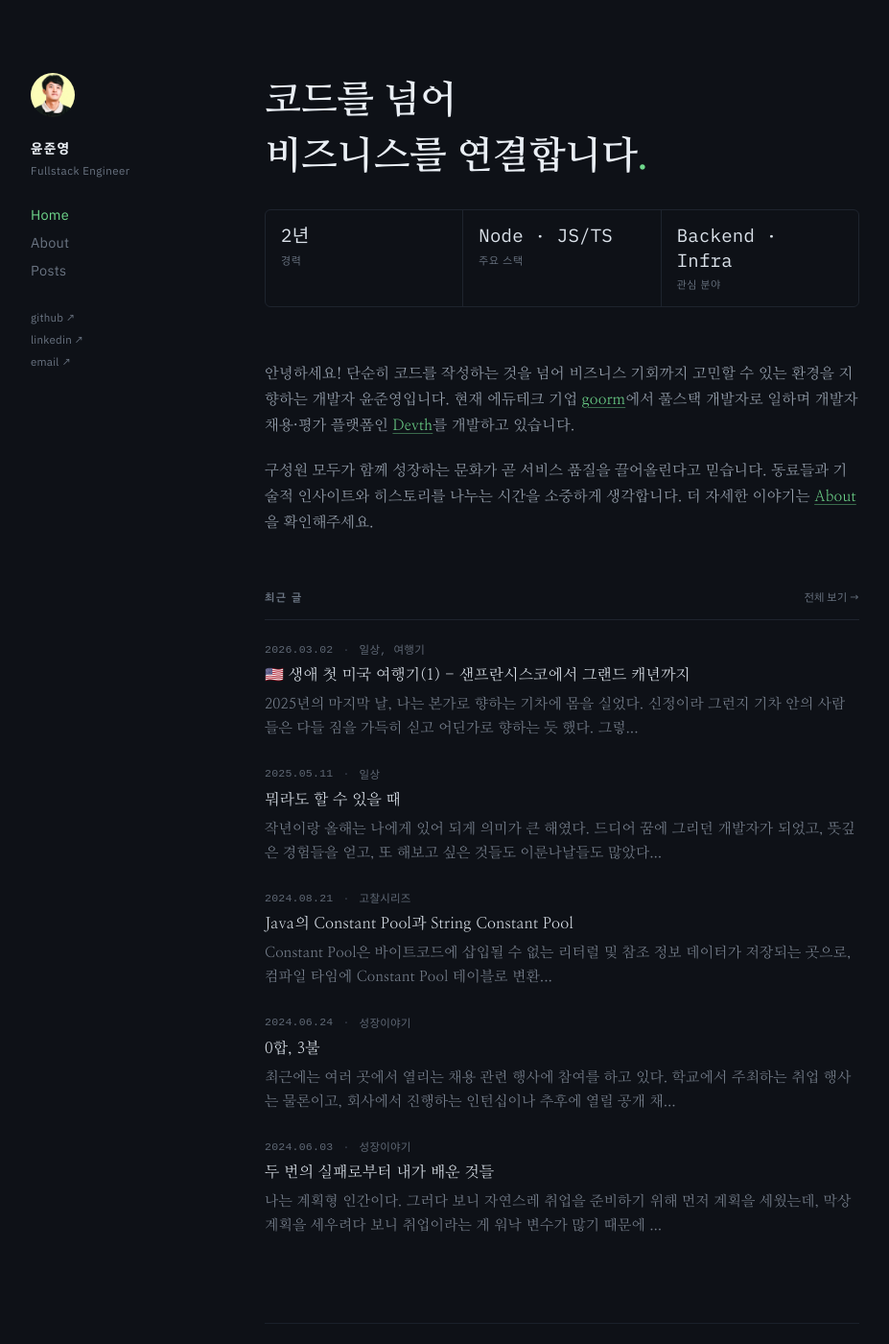
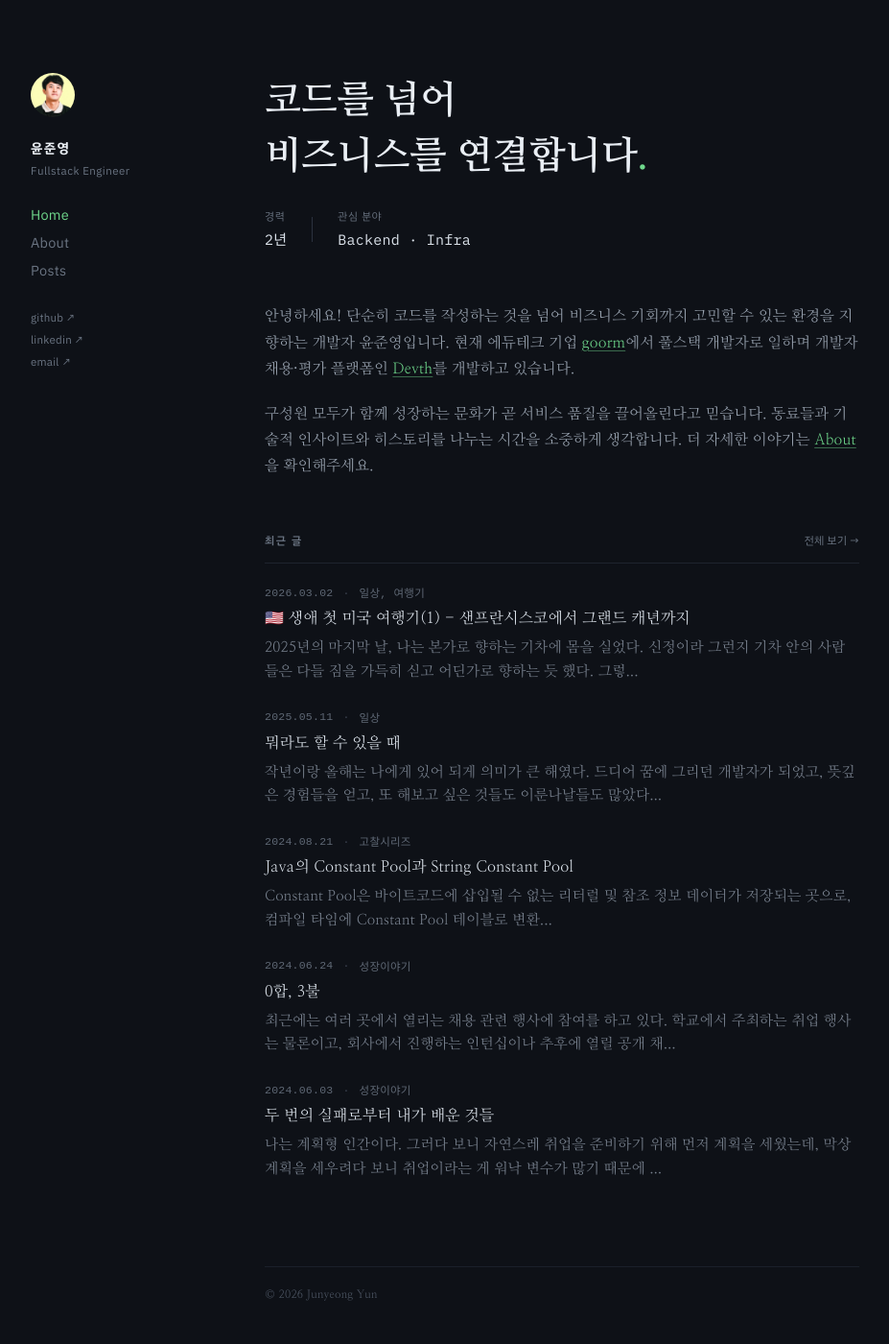
Before and after one commit to ypjun100/v2.junyeong.dev, a Jekyll site: the page built from index.html, in a window 1280 px wide and 1400 px high. Shown: the whole window at 96% size, without its empty margins (138-1065 px from the left). Built offline with Jekyll 4.4.1, drawn with Linux system fonts in a browser that asks for light colours.

Commit message:
feat: restyle the stat row to the updated mockup
The bordered three-cell box becomes a borderless inline row: two cells split by
a hairline rule, label above value rather than below, and the value down from
19px to 15px. 주요 스택 drops out, leaving 경력 and 관심 분야.

The mobile override went with it -- it existed to unstack the bordered cells,
and an inline row that already wraps has nothing to override. The subset loses
the two syllables 주요 contributed.

```diff
--- a/_includes/intro-block.html
+++ b/_includes/intro-block.html
@@ -2,13 +2,14 @@
   <h1 class="intro__headline">코드를 넘어<br>비즈니스를 연결합니다<span class="intro__mark">.</span></h1>
 
   <div class="intro__stats">
+    <div class="intro__stat">
+      <span class="intro__stat-label">경력</span>
       {%- comment -%}
         Counted the way 연차 is: the first day on the job is year one and it
         steps up on every anniversary, so it is completed calendar years plus one.
         Displayed as 년 rather than 년차. Comparing MMDD as an integer decides
-      whether this year's anniversary has passed yet.
-      site.time is the build time, not the visit time -- the scheduled run in
-      .github/workflows/pages.yml is what keeps it current.
+        whether this year's anniversary has passed yet. site.time is the build
+        time -- the scheduled run in .github/workflows/pages.yml keeps it current.
       {%- endcomment -%}
       {%- assign career_start_year = 2024 -%}
       {%- assign career_start_mmdd = 901 -%}
@@ -18,17 +19,14 @@
         {%- assign career_years = career_years | minus: 1 -%}
       {%- endif -%}
       {%- assign career_years = career_years | plus: 1 -%}
+      <span class="intro__stat-value">{{ career_years }}년</span>
+    </div>
+
+    <span class="intro__stat-divider" aria-hidden="true"></span>
+
     <div class="intro__stat">
-      <div class="intro__stat-value">{{ career_years }}년</div>
-      <div class="intro__stat-label">경력</div>
-    </div>
-    <div class="intro__stat">
-      <div class="intro__stat-value">Node · JS/TS</div>
-      <div class="intro__stat-label">주요 스택</div>
-    </div>
-    <div class="intro__stat">
-      <div class="intro__stat-value">Backend · Infra</div>
-      <div class="intro__stat-label">관심 분야</div>
+      <span class="intro__stat-label">관심 분야</span>
+      <span class="intro__stat-value">Backend · Infra</span>
     </div>
   </div>
 </div>
--- a/_sass/_home.scss
+++ b/_sass/_home.scss
@@ -30,33 +30,30 @@
 .intro__stats {
   display: flex;
   flex-wrap: wrap;
+  gap: 12px 26px;
   font-family: var(--font-ui);
-  border: 1px solid var(--border);
-  border-radius: 6px;
-  overflow: hidden;
 }
 
 .intro__stat {
-  flex: 1;
-  min-width: 120px;
-  padding: 14px 16px;
   display: flex;
   flex-direction: column;
-  gap: 5px;
-  border-right: 1px solid var(--border);
+  gap: 6px;
+}
 
-  &:last-child {
-    border-right: 0;
-  }
+.intro__stat-divider {
+  width: 1px;
+  height: 26px;
+  align-self: center;
+  background: var(--border-divider);
 }
 
 .intro__stat-value {
   font-family: var(--font-mono);
-  font-size: 19px;
+  font-size: 15px;
   // Explicit, because 2년 resolves its Hangul through a fallback face whose
-  // metrics differ from IBM Plex Mono. Without this the first cell's line box
-  // is a different height and drags its label out of line with the others.
-  line-height: 1.35;
+  // metrics differ from IBM Plex Mono. Without this the two cells end up
+  // different heights and their values stop lining up.
+  line-height: 1.4;
   color: var(--text-mid);
 }
 
@@ -140,16 +137,4 @@
     font-size: 28px;
   }
 
-  .intro__stats {
-    flex-direction: column;
-  }
-
-  .intro__stat {
-    border-right: 0;
-    border-bottom: 1px solid var(--border);
-
-    &:last-child {
-      border-bottom: 0;
-    }
-  }
 }
--- a/_sass/_tokens.scss
+++ b/_sass/_tokens.scss
@@ -11,6 +11,7 @@
   --border: #1e242e;
   --border-strong: #232a35;
   --border-footer: #1a202a;
+  --border-divider: #2a323e;
 
   // Text
   --text: #b3bcc8;
```
Also changed, not shown: docs/specs/v2-site/01-SPEC.md (+1 -1 lines), docs/specs/v2-site/02-PLAN.md (+4 -3 lines), assets/fonts/ibm-plex-sans-kr-400.woff2, assets/fonts/ibm-plex-sans-kr-600.woff2, assets/fonts/ibm-plex-sans-kr-700.woff2. Lines whose indentation alone changed are shown as unchanged.
